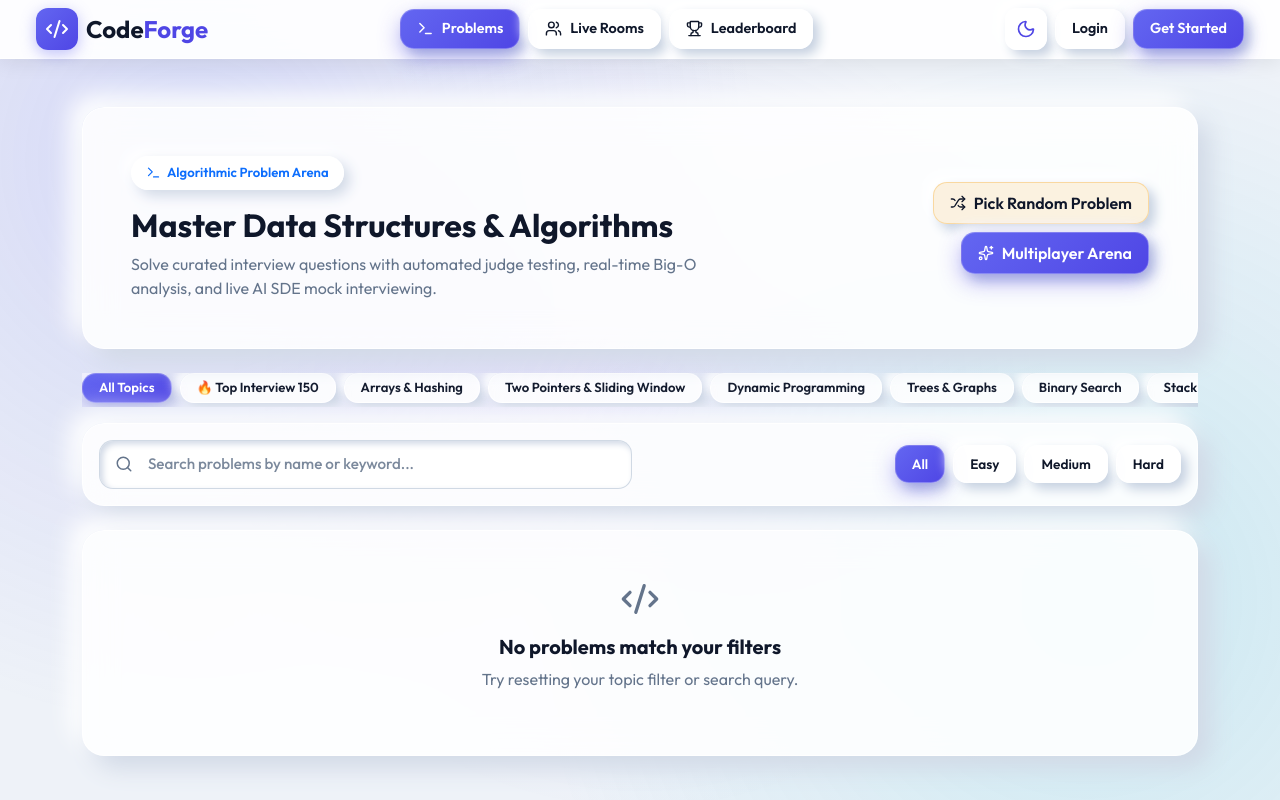
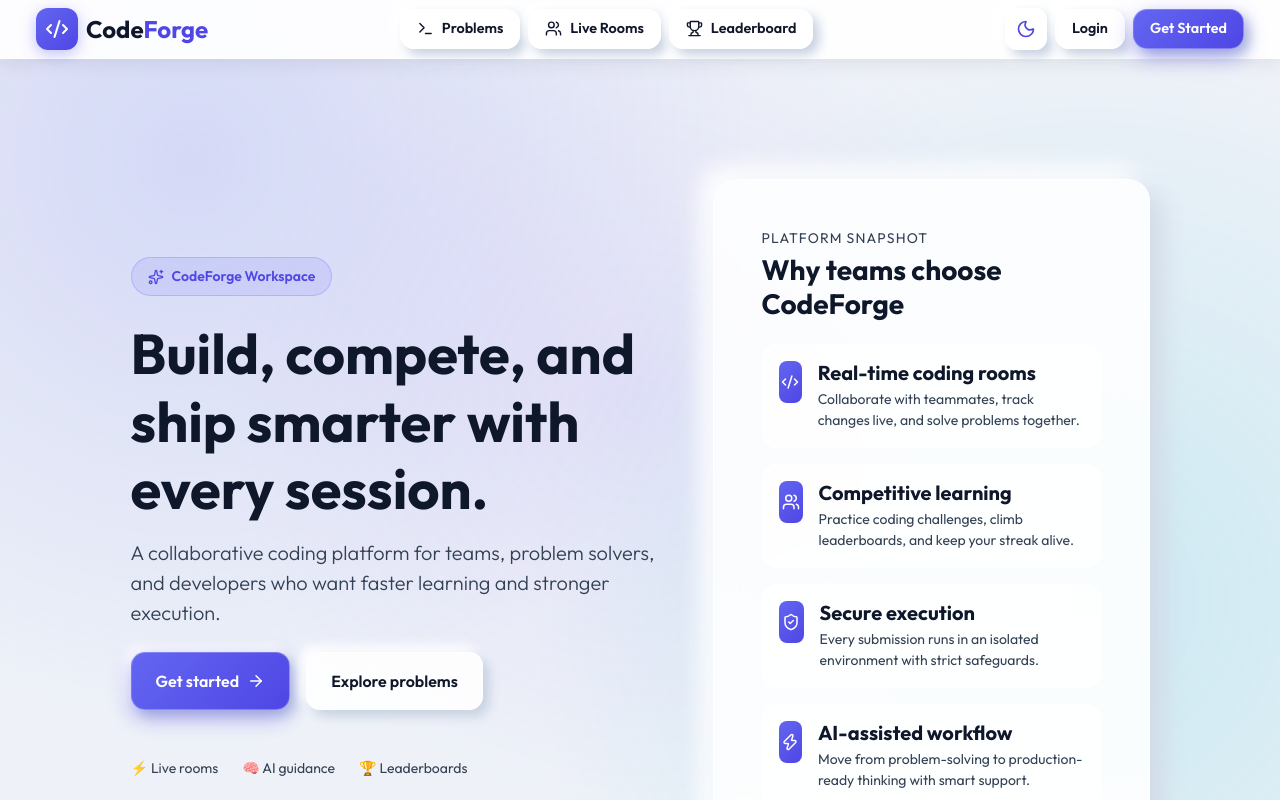
Before and after one commit to Saikaranam-70/CodeForge, a React (Vite) app in the folder Client/: page / in a window 1280 px wide. Before the commit this address led to /problems. Shown: the top 800 px of the page. Built offline with nearby package versions, Linux system fonts and the light colour scheme; no server answers.

Commit message:
CodeForge Initial Push

```diff
--- a/Client/src/App.jsx
+++ b/Client/src/App.jsx
@@ -11,6 +11,7 @@ import ProtectedRoute from "./components/ProtectedRoute";
 import AdminRoute from "./components/AdminRoute";
 
 // Pages
+import LandingPage from "./pages/LandingPage";
 import AuthPage from "./pages/AuthPage";
 import ProblemsPage from "./pages/ProblemsPage";
 import ProblemWorkspace from "./pages/ProblemWorkspace";
@@ -58,8 +59,8 @@ function App() {
 
           <main className="flex-fill">
             <Routes>
-              {/* Landing redirects to problems */}
-              <Route path="/" element={<Navigate to="/problems" replace />} />
+              {/* Landing page */}
+              <Route path="/" element={<LandingPage />} />
 
               {/* Authentication */}
               <Route path="/login" element={<AuthPage />} />
--- a/Client/src/pages/AuthPage.jsx
+++ b/Client/src/pages/AuthPage.jsx
@@ -45,21 +45,6 @@ const AuthPage = () => {
 
   const handleChange = (e) => {
     setFormData({ ...formData, [e.target.name]: e.target.value });
-  };
-
-  const handleAdminDemoLogin = async () => {
-    setFormData({
-      username: "admin",
-      email: "admin@codeforge.dev",
-      password: "AdminPassword123!"
-    });
-    const res = await login("admin@codeforge.dev", "AdminPassword123!");
-    if (res.success) {
-      toast.success("Logged in as Admin (admin@codeforge.dev)!");
-      navigate("/admin/problems");
-    } else {
-      toast.error(res.error || "Admin login failed");
-    }
   };
 
   const handleSubmit = async (e) => {
@@ -128,22 +113,6 @@ const AuthPage = () => {
                   : "Start solving problems, competing, and learning with AI guidance"}
               </p>
             </div>
-
-            {/* Quick Admin Demo Login Button */}
-            {isLogin && (
-              <div className="mb-3">
-                <button
-                  type="button"
-                  onClick={handleAdminDemoLogin}
-                  disabled={isLoading}
-                  className="clay-btn py-2 px-3 w-100 justify-content-center text-warning"
-                  style={{ background: "rgba(245, 158, 11, 0.12)", border: "1px solid rgba(245, 158, 11, 0.35)", fontSize: "0.85rem" }}
-                >
-                  <ShieldCheck size={16} />
-                  <span>👑 Quick Admin Demo Login</span>
-                </button>
-              </div>
-            )}
 
             {/* Mode Switcher Pills */}
             <div className="d-flex p-1 rounded-3 mb-4" style={{ background: "var(--bg-glass)" }}>
--- /dev/null
+++ b/Client/src/pages/LandingPage.jsx
@@ -0,0 +1,94 @@
+import React from "react";
+import { Link } from "react-router-dom";
+import { ArrowRight, Code2, Sparkles, Users, ShieldCheck, Zap } from "lucide-react";
+
+const LandingPage = () => {
+  const features = [
+    {
+      icon: Code2,
+      title: "Real-time coding rooms",
+      text: "Collaborate with teammates, track changes live, and solve problems together."
+    },
+    {
+      icon: Users,
+      title: "Competitive learning",
+      text: "Practice coding challenges, climb leaderboards, and keep your streak alive."
+    },
+    {
+      icon: ShieldCheck,
+      title: "Secure execution",
+      text: "Every submission runs in an isolated environment with strict safeguards."
+    },
+    {
+      icon: Zap,
+      title: "AI-assisted workflow",
+      text: "Move from problem-solving to production-ready thinking with smart support."
+    }
+  ];
+
+  return (
+    <div className="container py-5">
+      <div className="row align-items-center justify-content-center g-5 py-5">
+        <div className="col-12 col-lg-6">
+          <div className="d-inline-flex align-items-center gap-2 px-3 py-2 rounded-pill mb-4" style={{ background: "rgba(99, 102, 241, 0.12)", border: "1px solid rgba(99, 102, 241, 0.25)", color: "var(--accent-primary)" }}>
+            <Sparkles size={16} />
+            <span className="fw-semibold small">CodeForge Workspace</span>
+          </div>
+
+          <h1 className="display-4 fw-bold mb-3" style={{ color: "var(--text-primary)" }}>
+            Build, compete, and ship smarter with every session.
+          </h1>
+
+          <p className="lead mb-4" style={{ color: "var(--text-secondary)" }}>
+            A collaborative coding platform for teams, problem solvers, and developers who want faster learning and stronger execution.
+          </p>
+
+          <div className="d-flex flex-wrap gap-3 mb-5">
+            <Link to="/login" className="clay-btn clay-btn-primary px-4 py-3">
+              <span>Get started</span>
+              <ArrowRight size={18} />
+            </Link>
+            <Link to="/problems" className="clay-btn px-4 py-3">
+              Explore problems
+            </Link>
+          </div>
+
+          <div className="d-flex flex-wrap gap-4 small" style={{ color: "var(--text-secondary)" }}>
+            <span>⚡ Live rooms</span>
+            <span>🧠 AI guidance</span>
+            <span>🏆 Leaderboards</span>
+          </div>
+        </div>
+
+        <div className="col-12 col-lg-5">
+          <div className="clay-card p-4 p-md-5">
+            <div className="d-flex align-items-center justify-content-between mb-4">
+              <div>
+                <p className="small mb-1 text-uppercase" style={{ letterSpacing: "0.08em", color: "var(--text-secondary)" }}>
+                  Platform snapshot
+                </p>
+                <h3 className="fw-bold mb-0" style={{ color: "var(--text-primary)" }}>Why teams choose CodeForge</h3>
+              </div>
+            </div>
+
+            <div className="d-grid gap-3">
+              {features.map(({ icon: Icon, title, text }) => (
+                <div key={title} className="d-flex gap-3 align-items-start p-3 rounded-4" style={{ background: "var(--bg-glass)", border: "1px solid var(--border-glass)" }}>
+                  <div className="d-inline-flex align-items-center justify-content-center rounded-3" style={{ width: "42px", height: "42px", background: "var(--accent-gradient)", color: "#fff" }}>
+                    <Icon size={18} />
+                  </div>
+                  <div>
+                    <h5 className="mb-1" style={{ color: "var(--text-primary)" }}>{title}</h5>
+                    <p className="small mb-0" style={{ color: "var(--text-secondary)" }}>{text}</p>
+                  </div>
+                </div>
+              ))}
+            </div>
+          </div>
+        </div>
+      </div>
+    </div>
+  );
+};
+
+export default LandingPage;
```
